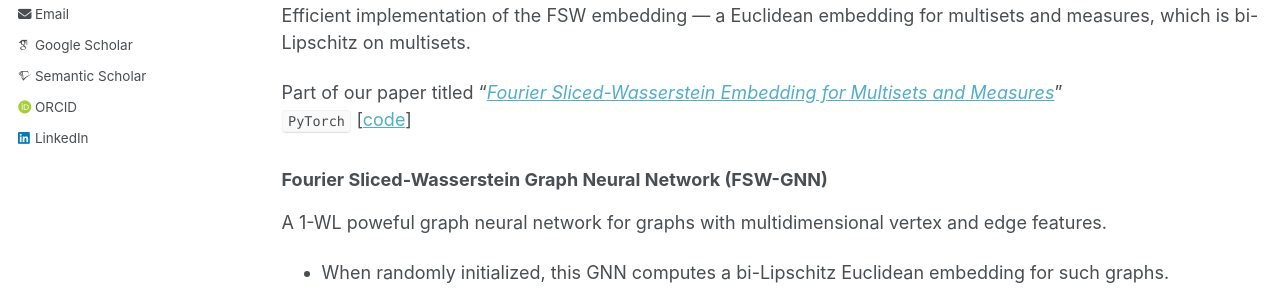
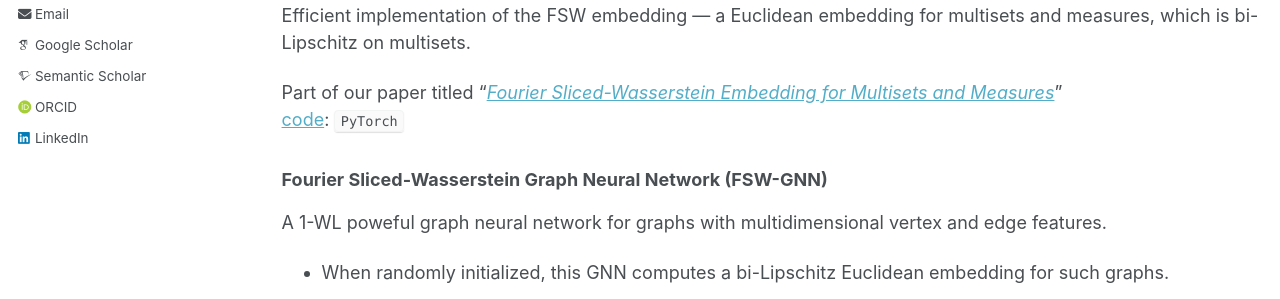
Before and after one commit to tal-amir/tal-amir.github.io, a Jekyll site: the page built from _pages/code.md, in a window 1280 px wide and 1203 px high. Shown: the part 415-714 px from the top of the window. Built offline with Jekyll 4.4.1, drawn with Linux system fonts in a browser that asks for light colours; some web fonts are replaced.

Commit message:
Update code.md

```diff
--- a/_pages/code.md
+++ b/_pages/code.md
@@ -22,7 +22,7 @@ Part of our paper titled "[*The Trimmed Lasso: Sparse Recovery Guarantees and Pr
 Efficient implementation of the FSW embedding — a Euclidean embedding for multisets and measures, which is bi-Lipschitz on multisets.
 
 Part of our paper titled "[*Fourier Sliced-Wasserstein Embedding for Multisets and Measures*](https://tal-amir.github.io/publication/2024-05%20Fourier%20Sliced-Wasserstein%20Embedding)"
-`PyTorch`  [[code](https://tal-amir.github.io/soon)]
+[code](https://tal-amir.github.io/soon): `PyTorch`
 
 
 
```
